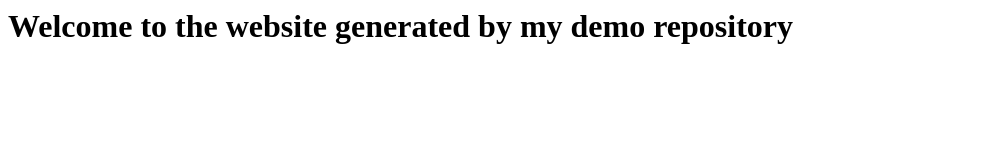
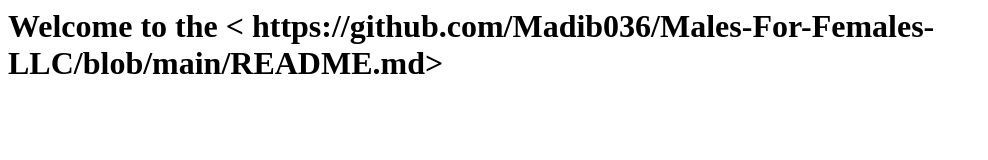
Before and after one commit to Madib036/MMFLLC, a website: page index.html in a window 1280 px wide. Shown: the whole page, without its empty margins (0-988 px from the left). Drawn offline with Linux system fonts and the light colour scheme.

Commit message:
Update index.html

```diff
--- a/index.html
+++ b/index.html
@@ -1 +1 @@
-<h1>Welcome to the website generated by my demo repository</h1>
+<h1>Welcome to the < https://github.com/Madib036/Males-For-Females-LLC/blob/main/README.md>
```
